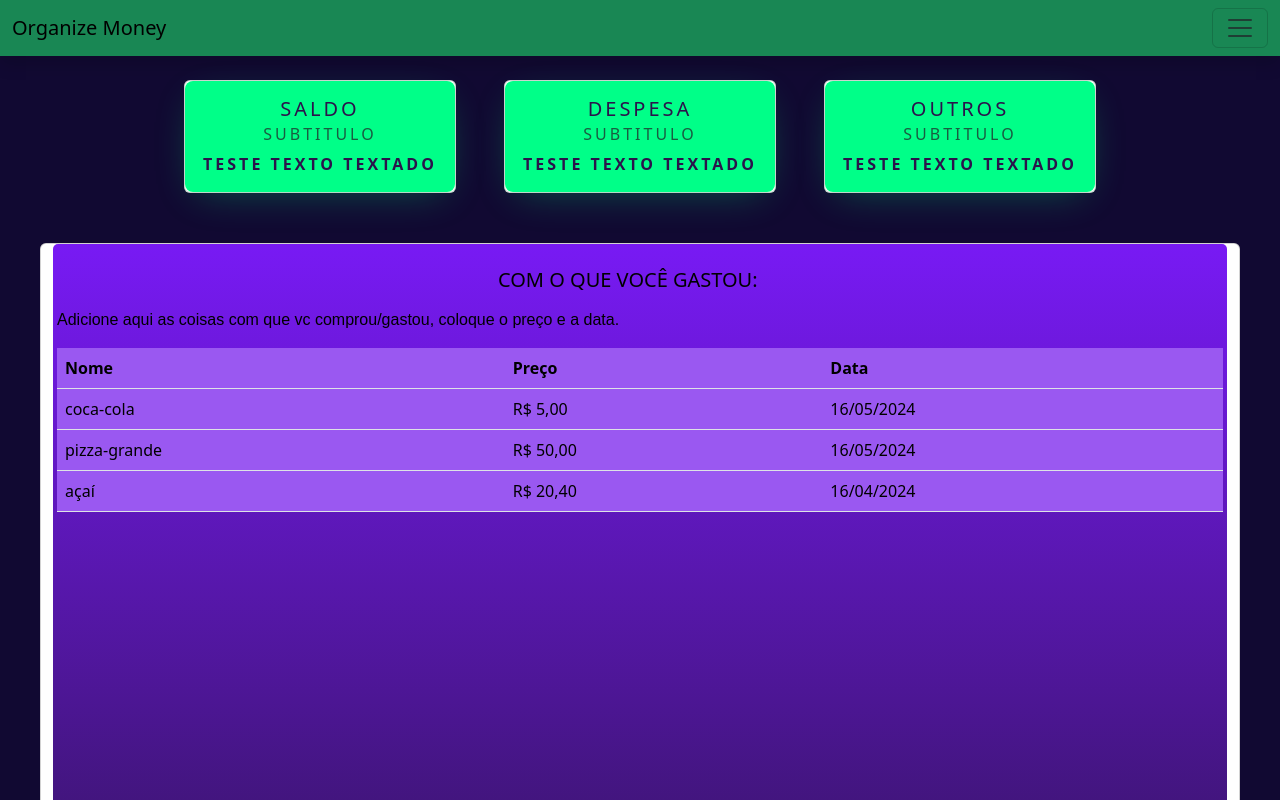
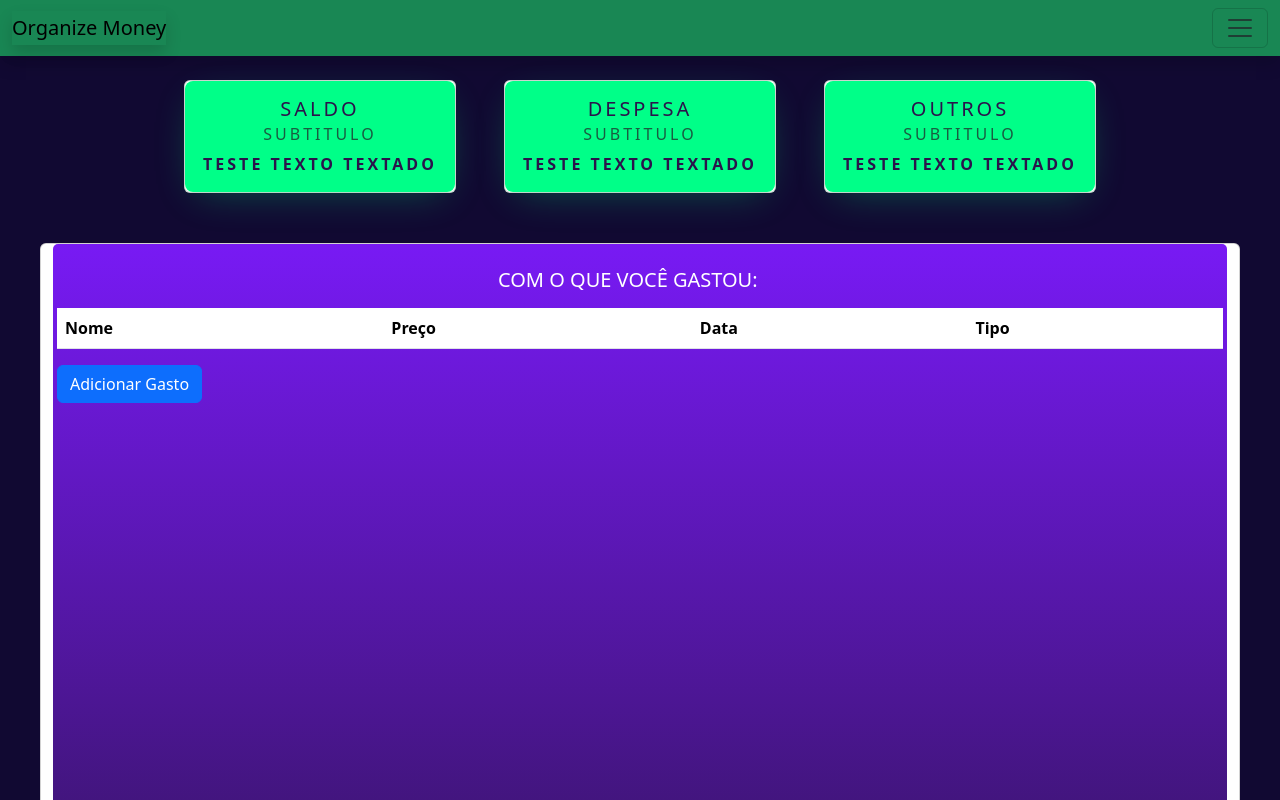
Before and after one commit to kelvis1/Organize-Money-vue, a Vue app: page /home in a window 1280 px wide. Shown: the top 800 px of the page. Built offline with nearby package versions, Linux system fonts and the light colour scheme.

Commit message:
deixei a boxcenter funcional com saldo e gastos

```diff
--- a/src/components/Boxcenter.vue
+++ b/src/components/Boxcenter.vue
@@ -1,10 +1,8 @@
 <template>
   <div class="card">
-  <div  class="card-img"></div>
+    <div class="card-img"></div>
     <div class="card-img-overlay">
       <h5 class="card-title mx-auto p-2" style="width: 300px; fw-bold">COM O QUE VOCÊ GASTOU:</h5>
-    <p class="card-text ">Adicione aqui as coisas com que vc comprou/gastou, coloque o preço e a data.</p>
-
 
       <table class="table">
         <thead>
@@ -12,38 +10,102 @@
             <th scope="col">Nome</th>
             <th scope="col">Preço</th>
             <th scope="col">Data</th>
+            <th scope="col">Tipo</th>
           </tr>
         </thead>
         <tbody>
-    <tr>
-
-      <td>coca-cola</td>
-      <td>R$ 5,00</td>
-      <td>16/05/2024</td>
-    </tr>
-    <tr>
-
-      <td>pizza-grande</td>
-      <td>R$ 50,00</td>
-      <td>16/05/2024</td>
-    </tr>
-    <tr>
-
-      <td>açaí</td>
-      <td>R$ 20,40</td>
-      <td>16/04/2024</td>
+          <tr v-for="(gasto, index) in gastos" :key="index">
+            <td :class="gasto.css">{{ gasto.nome }}</td>
+            <td :class="gasto.css">{{ gasto.preco }}</td>
+            <td :class="gasto.css">{{ gasto.data }}</td>
+            <td :class="gasto.css">{{ gasto.tipo}}</td>
           </tr>
         </tbody>
       </table>
 
+      <button class="btn btn-primary" @click="openModal">Adicionar Gasto</button>
+
+      <!-- Modal -->
+      <div class="modal fade" id="gastoModal" tabindex="-1" aria-labelledby="gastoModalLabel" aria-hidden="true">
+        <div class="modal-dialog">
+          <div class="modal-content">
+            <div class="modal-header">
+              <h5 class="modal-title" id="gastoModalLabel">Adicionar Novo Gasto</h5>
+              <button type="button" class="btn-close" data-bs-dismiss="modal" aria-label="Close"></button>
+            </div>
+            <div class="modal-body">
+              <div class="input-group mb-3">
+                <input v-model="novoGasto.nome" type="text" class="form-control" placeholder="Nome do gasto">
+                <input v-model="novoGasto.preco" type="text" class="form-control" placeholder="Preço">
+                <input v-model="novoGasto.data" type="date" class="form-control" placeholder="Data">
+                <InputSelectBase :opcoes="opcoesEscolaridade" v-model:selecionado="novoGasto.tipo" :obrigatorio="true" />
+              </div>
+            </div>
+            <div class="modal-footer">
+              <button type="button" class="btn btn-secondary" data-bs-dismiss="modal">Fechar</button>
+              <button type="button" class="btn btn-primary" @click="adicionarGasto">Adicionar</button>
+            </div>
+          </div>
+        </div>
+      </div>
     </div>
   </div>
 </template>
 
 <script>
+import InputSelectBase from './InputSelectBase.vue';
+
 export default {
-     props: ["titulo"]
+  components: {
+    InputSelectBase,
+  },
+  data() {
+    return {
+      opcoesEscolaridade: [
+        { id: 1, valor: 'Saldo' },
+        { id: 2, valor: 'Gastos' },
+      ],
+      escolaridade: null,
+      gastos: [],
+      novoGasto: {
+        nome: '',
+        preco: '',
+        data: '',
+        tipo: '',
+        css: ''
       }
+
+    };
+  },
+  methods: {
+    openModal() {
+      var modal = new bootstrap.Modal(document.getElementById('gastoModal'));
+      modal.show();
+    },
+    adicionarGasto() {
+      if (this.novoGasto.nome && this.novoGasto.preco && this.novoGasto.data) {
+        if(this.novoGasto.tipo === 'Saldo'){
+          this.novoGasto.css = 'text-success fw-bold'
+
+        } else{
+          this.novoGasto.css = 'text-danger fw-bold'
+        }
+
+        this.gastos.push({ ...this.novoGasto });
+
+        console.log(this.gastos)
+        this.novoGasto.nome = '';
+        this.novoGasto.preco = '';
+        this.novoGasto.data = '';
+        var modal = bootstrap.Modal.getInstance(document.getElementById('gastoModal'));
+        modal.hide();
+      } else {
+        alert('Por favor, preencha todos os campos.');
+
+      }
+    }
+  }
+};
 </script>
 
 <style scoped>
@@ -55,34 +117,14 @@ export default {
         display: block;
         margin: 50px auto 20px auto;
     }
-
      .card-title{
-      color: black;
+      color: rgb(255, 255, 255);
       font-family: 'Varela' sans-serif;
-    }
-
-    .card-text{
-      color: black;
-      font-family: sans-serif;
-
     }
     .card-img{
        background: linear-gradient(180deg,  #781af4 0%, #2b134b 100%);
       height: 100vh;
     }
 
-    th{
-      background: #9a58f1;
-      box-shadow: #2b134b;
-      cursor: pointer;
-    }
 
-    td{
-      background: #9a58f1;
-      box-shadow: #2b134b;
-      cursor: pointer;
-    }
-      td:hover{
-      background: #781af4;
-    }
 </style>
--- /dev/null
+++ b/src/components/InputSelectBase.vue
@@ -0,0 +1,36 @@
+<template>
+    <label for="id" class="form-label fw-bold cor-texto-padrao">{{ titulo }} {{ obrigatorio ? '*' : '' }}</label>
+    <select id="id" @change="atualizarSelecionado" :required="obrigatorio" class="form-control campo-select form-select">
+        <option value="" selected disabled>Selecione uma Opção</option>
+        <option v-for="opcao in opcoes" :key="opcao.id" :value="opcao.valor" v-bind="$attrs">
+            {{ opcao.valor }}
+        </option>
+    </select>
+</template>
+
+<script setup>
+    import { ref } from 'vue';
+    const selecionado = ref('');
+    defineProps({
+        opcoes: Array,
+        obrigatorio: { type: Boolean, default: false},
+        titulo: String
+
+    })
+
+    const emit = defineEmits(['update:selecionado']);
+
+    const atualizarSelecionado = (event) => {
+        selecionado.value = event.target.value;
+        emit('update:selecionado', selecionado.value);
+    };
+
+</script>
+
+<style scoped>
+    .campo-select {
+        background-color: #f8f6f6;
+        border-radius: 20px;
+        border: 1px solid #b3b1b1;
+    }
+</style>
--- a/src/views/Home.vue
+++ b/src/views/Home.vue
@@ -1,7 +1,7 @@
 <template>
  <nav class="navbar bg-success shadow">
   <div class="container-fluid">
-    <span class="navbar-brand mb-0 h1">Organize Money</span>
+    <span class="navbar-brand mb-0 h1 shadow">Organize Money</span>
 
     <button class="navbar-toggler" type="button" data-bs-toggle="modal" data-bs-target="#exampleModal">
       <span class="navbar-toggler-icon"></span>
```
Lines whose indentation alone changed are shown as unchanged.
